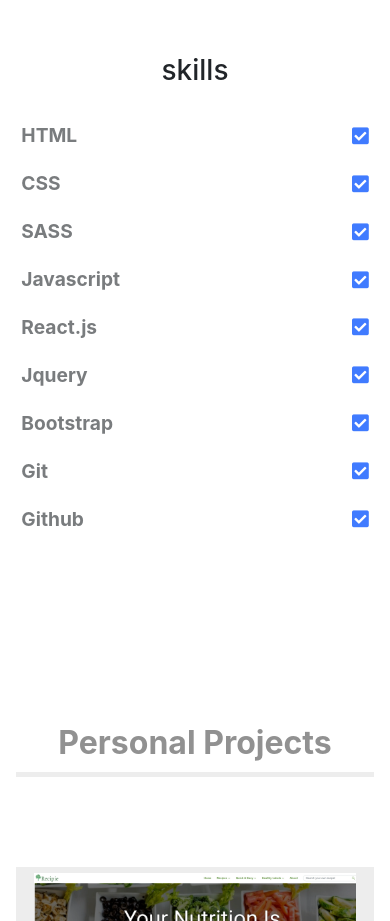
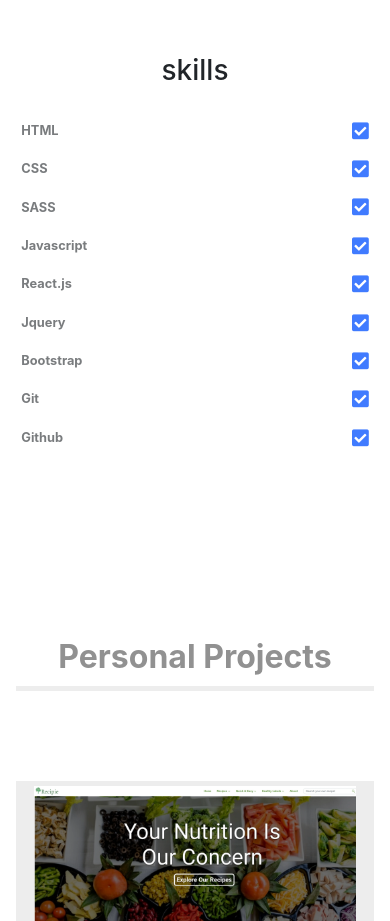
Before and after one commit to ZetRC/portfolio, a plain HTML site: page index.html in a window 390 px wide. Shown: the part 1600-2521 px from the top of the page. Drawn offline with nearby package versions, Linux system fonts and the light colour scheme.

Commit message:
layout changes

```diff
--- a/layout/_responsive-layout.scss
+++ b/layout/_responsive-layout.scss
@@ -74,6 +74,10 @@
     body{
         font-size: .8rem;
 
+        .text1{
+            font-size:.8rem !important;
+        }
+
 
         .sectionTitle{
             font-size: 2rem !important;
```
Also changed, not shown: layout/style.css.
